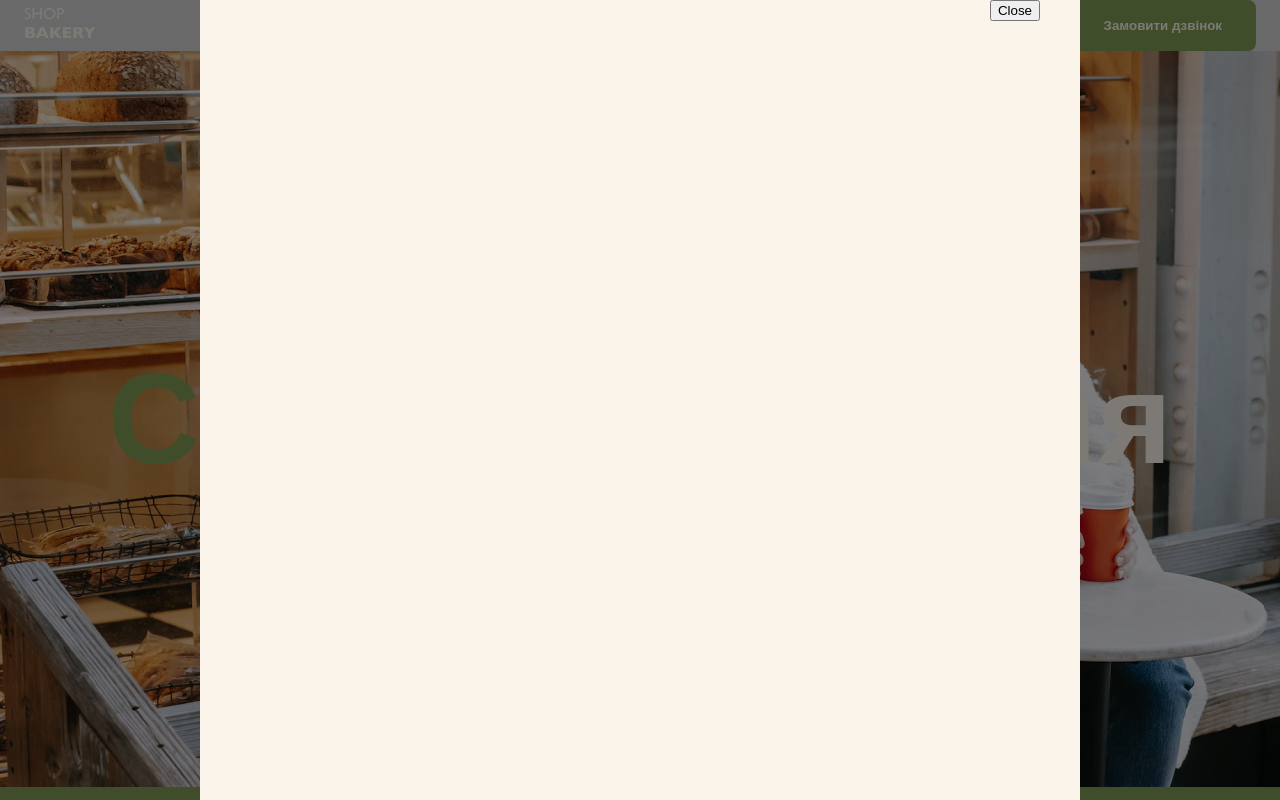
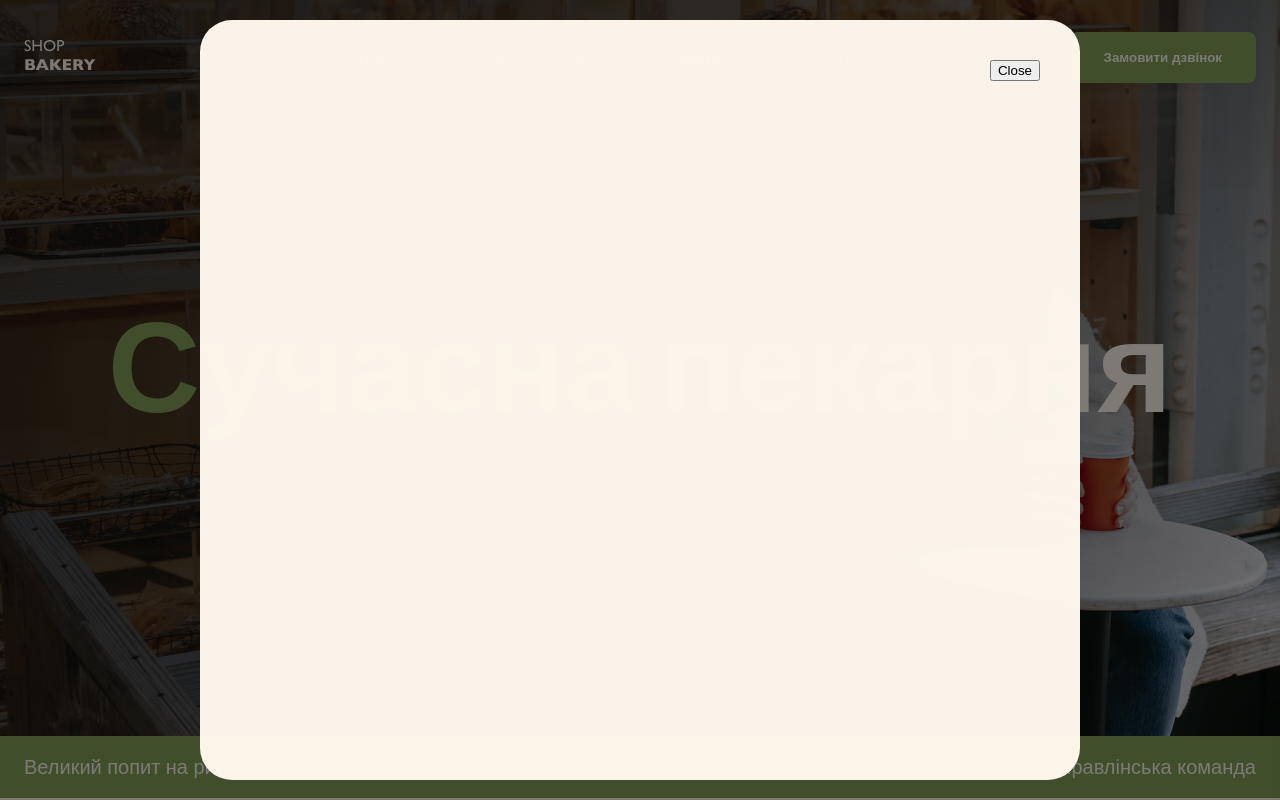
Before and after one commit to Bolestiev/geniu-html-prj, a plain HTML site: page index.html in a window 1280 px wide. Both pictures are taken after a click on the button "Замовити дзвінок". Shown: the top 800 px of the page. Drawn offline with Linux system fonts and the light colour scheme.

Commit message:
add header changes position

```diff
--- a/css/styles.css
+++ b/css/styles.css
@@ -100,7 +100,12 @@ section {
 /* ----------------HEADER-------------------------------- */
 
 .header {
-  background-color: lightgray;
+  /* background-color: lightgray; */
+  position: absolute;
+  width: 100%;
+  top: 0;
+  left: 0;
+  padding-top: 32px;
 }
 
 .header-container {
@@ -126,6 +131,7 @@ section {
 .link {
   color: var(--color-primary-light);
   text-decoration: none;
+  transition: color 1s;
 }
 
 .link:hover {
@@ -158,7 +164,13 @@ section {
 
 .hero-section {
   padding: 272px 0;
-  background-image: url(../images/hero-section-background.jpg);
+  background-image: linear-gradient(
+      127deg,
+      rgba(18, 18, 17, 0.78) 0%,
+      rgba(18, 18, 17, 0.6) 63.89%,
+      rgba(18, 18, 17, 0) 100%
+    ),
+    url(../images/hero-section-background.jpg);
   background-repeat: no-repeat;
   background-position: center top;
   background-size: cover;
@@ -340,6 +352,11 @@ section {
     rgba(49, 38, 26, 0.71) 72.92%,
     var(--color-primary-dark) 100%
   );
+  transition: transform 0.5s;
+}
+
+.format-card:hover {
+  transform: scale(1.05);
 }
 
 .formats-list {
@@ -501,19 +518,22 @@ section {
   align-items: center;
   justify-content: center;
   background-color: rgba(0, 0, 0, 0.5);
+  padding: 20px 0;
+  transition: opacity 3s, visibility 3s;
 }
 
 .backdrop.is-hidden {
-  display: none;
+  opacity: 0;
+  visibility: hidden;
+  pointer-events: none;
 }
 
 .modal {
   position: relative;
-
-  width: 880px;
-
-  height: 880px;
-
+  width: 100%;
+  max-width: 880px;
+  height: 100%;
+  max-height: 880px;
   background-color: var(--color-primary-light);
   border-radius: 32px;
 }
```
Also changed, not shown: images/hero-main.jpg (added).
